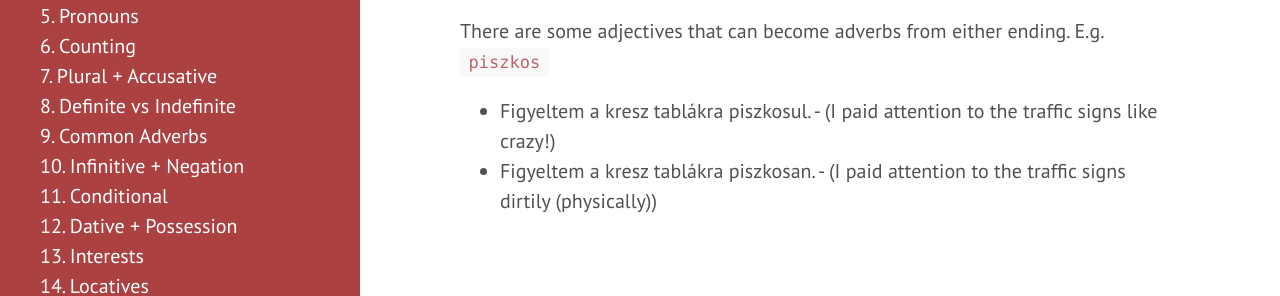
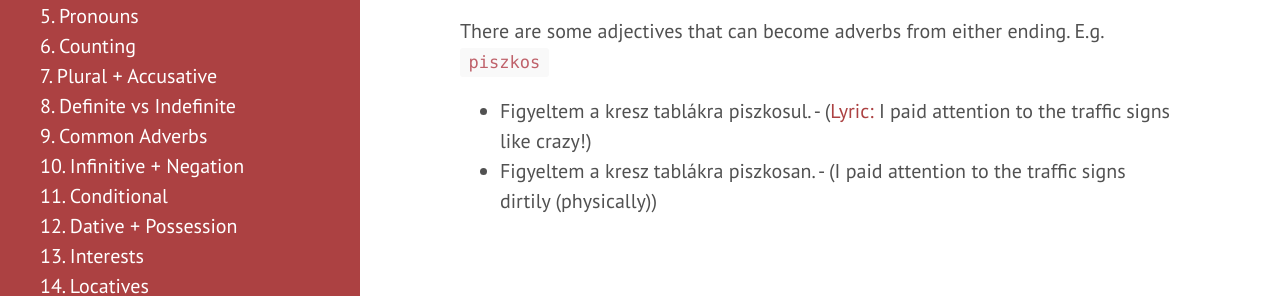
Before and after one commit to Magyartanulas/magyartanulas.github.io, a Jekyll site: the page built from adverbs.md, in a window 1280 px wide and 900 px high, scrolled down 671 px. Shown: the part 524-820 px from the top of the window. Built offline with Jekyll 4.4.1, drawn with Linux system fonts in a browser that asks for light colours; comment, search, counter and statistics services are not loaded.

Commit message:
Update adverbs.md

```diff
--- a/adverbs.md
+++ b/adverbs.md
@@ -40,5 +40,5 @@ However `gyakor` is hardly used in practice.
 
 There are some adjectives that can become adverbs from either ending. E.g. `piszkos`
 
-* Figyeltem a kresz tablákra piszkosul. - (I paid attention to the traffic signs like crazy!)
+* Figyeltem a kresz tablákra piszkosul. - ([Lyric:](http://www.zeneszoveg.hu/dalszoveg/105413/pamkutya/luis-fonsi---despacito-parodia-zeneszoveg.html) I paid attention to the traffic signs like crazy!)
 * Figyeltem a kresz tablákra piszkosan. - (I paid attention to the traffic signs dirtily (physically))
```
